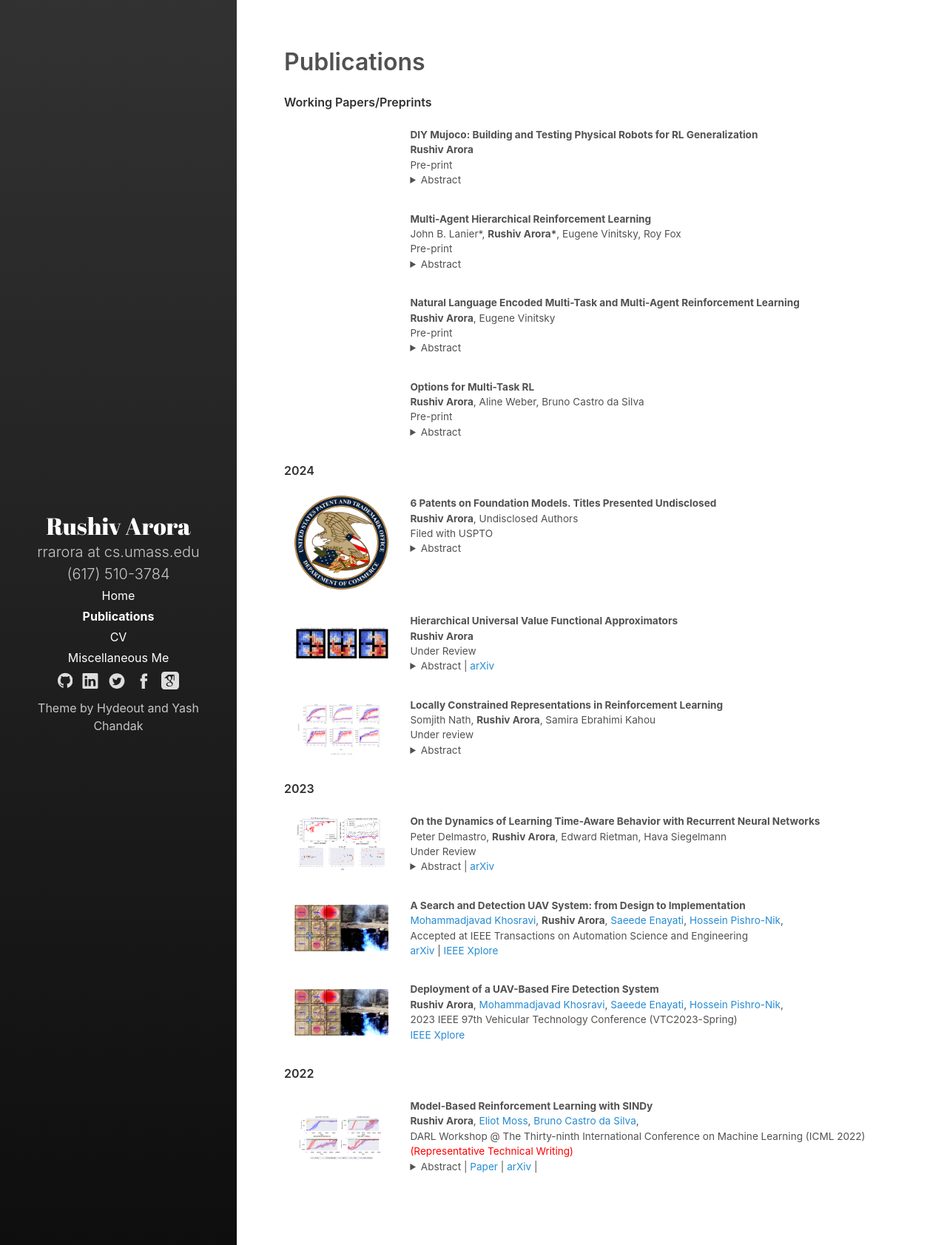
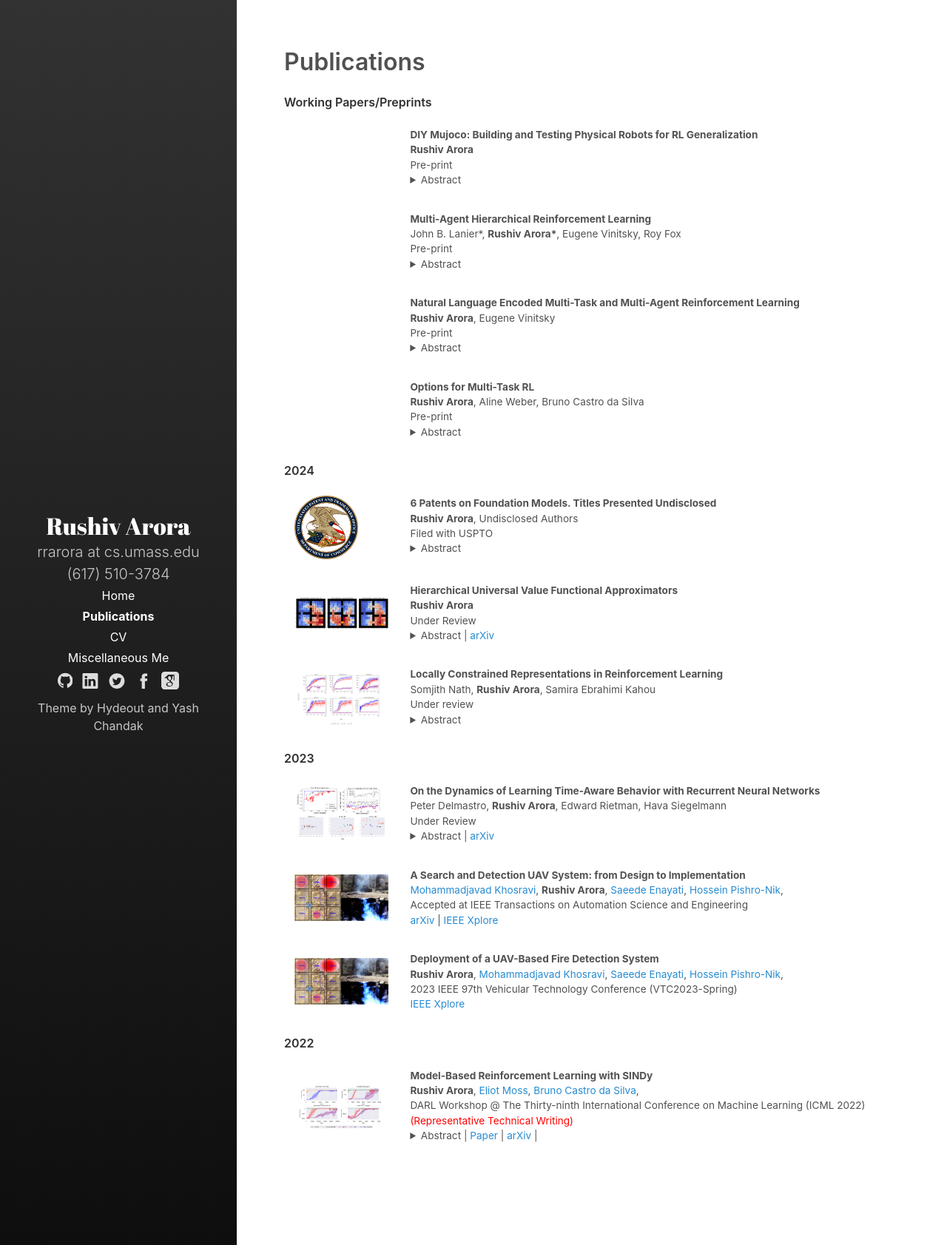
Before and after one commit to RushivArora/rushivarora.github.io, a Jekyll site: the page built from _pages/publications.md, in a window 1280 px wide. Shown: the whole page at 74% size. Built offline with Jekyll 4.4.1, drawn with Linux system fonts in a browser that asks for light colours.

Commit message:
Adjust size of USPTO Image

```diff
--- a/_pages/publications.md
+++ b/_pages/publications.md
@@ -139,7 +139,7 @@
 
   <tr>
      <td width="20%"  valign="middle">
-           <img src="/images/publications/USPTO.png" alt="TFA" style="vertical-align:middle; width: 80%; margin:0px 10px; border-radius:0%"/>
+           <img src="/images/publications/USPTO.png" alt="TFA" style="vertical-align:middle; width: 54%; margin:0px 10px; border-radius:0%"/>
      </td>
      <td valign="top" width="80%">
           <p>
```
